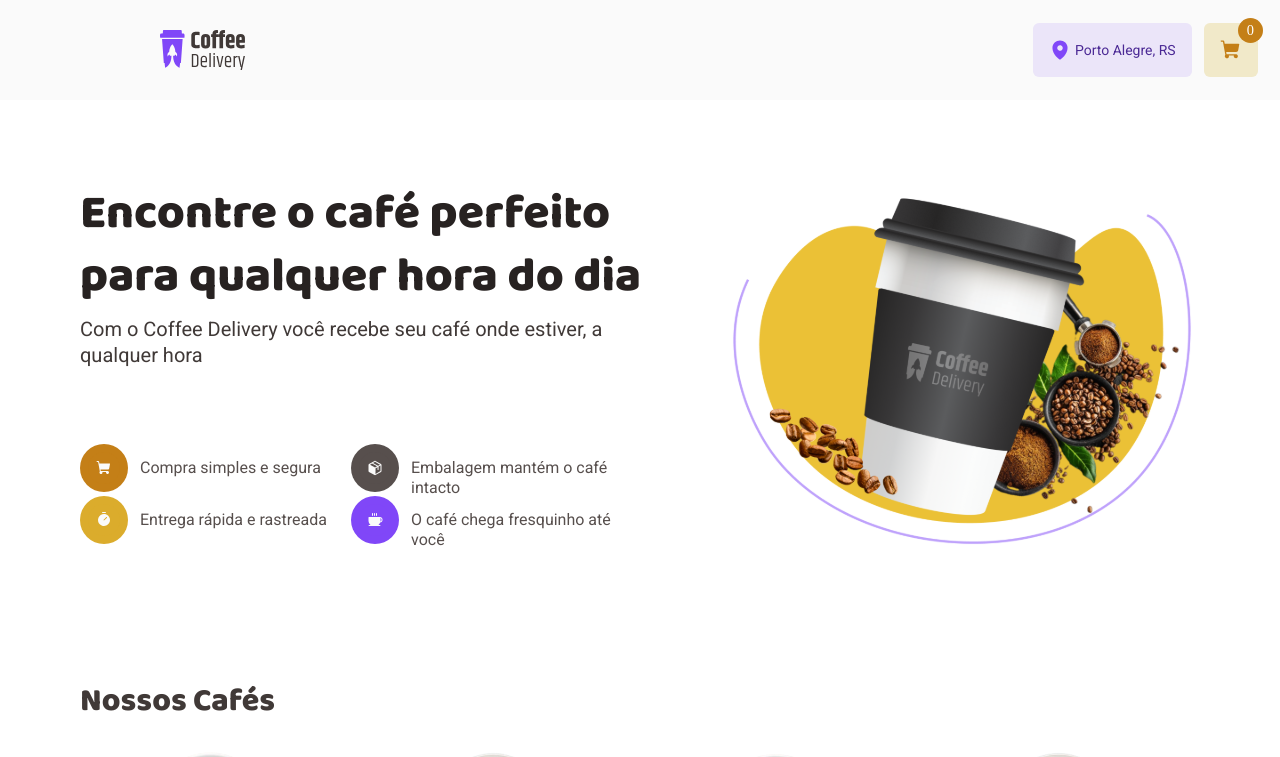
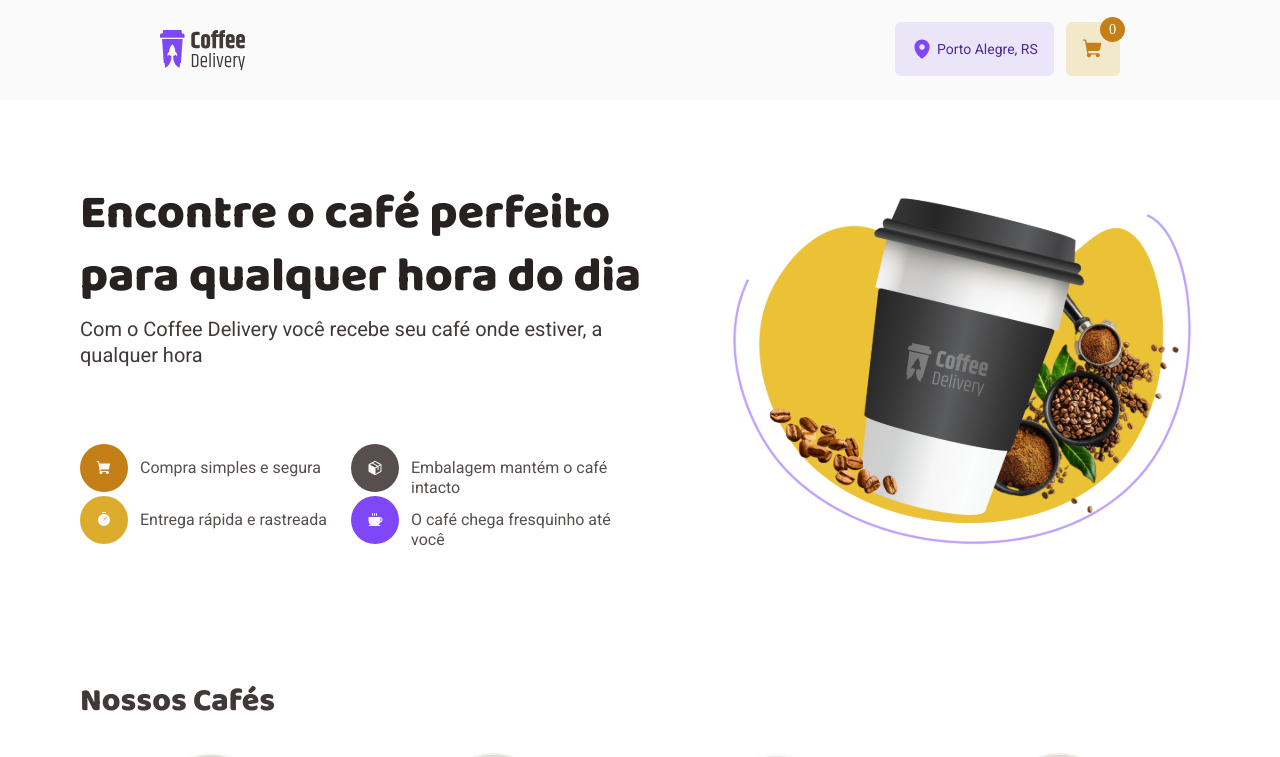
Before and after one commit to feh-franc0/Desafio-Coffee-Delivery-Rocketseat, a React (Vite) app: page / in a window 1280 px wide. Shown: the top 757 px of the page. Built offline with nearby package versions, Linux system fonts and the light colour scheme.

Commit message:
melhorando o css do header navigate

```diff
--- a/src/components/Navbar.styles.ts
+++ b/src/components/Navbar.styles.ts
@@ -3,7 +3,7 @@ import styled from "styled-components";
 export const DivContainer = styled.div`
   display: flex;
   flex-direction: row;
-  justify-content: space-between;
+  /* justify-content: space-between; */
   align-items: center;
   padding: 32px 160px;
   gap: 820px;
@@ -22,6 +22,15 @@ export const DivContainer = styled.div`
 
   box-sizing: border-box;
   height: 100px;
+
+  .headerCentering {
+    width: 1120px;
+    margin: 0px auto;
+    /* gap: 32px; */
+    display: flex;
+    justify-content: space-between;
+    flex-direction: row;
+  }
 `;
 
 export const LogoCoffee = styled.div`
--- a/src/components/Navbar.tsx
+++ b/src/components/Navbar.tsx
@@ -30,6 +30,7 @@ export function Navbar() {
 
   return (
     <DivContainer>
+      <div className="headerCentering">
       <NavLink to="/">
       <LogoCoffee>
         <img src={LogoCoffeeIcon} alt="" />
@@ -47,6 +48,7 @@ export function Navbar() {
           </Cart>
         </NavLink>
       </Actions>
+      </div>
     </DivContainer>
   );
 }
```
